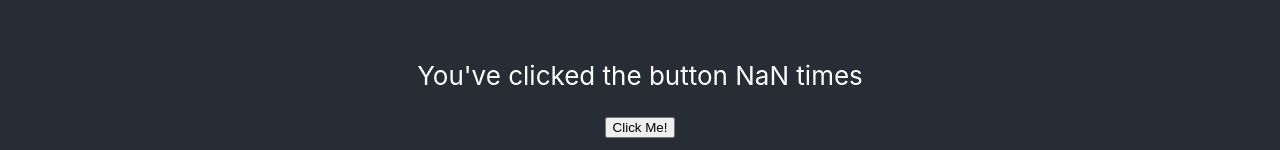
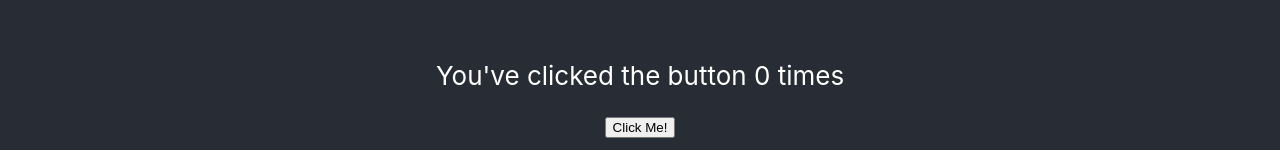
Before and after one commit to EndzheGalieva/My-react-app, a React (Create React App) app: page /counter in a window 1280 px wide. Shown: the part 512-662 px from the top of the page. Built offline with nearby package versions, Linux system fonts and the light colour scheme.

Commit message:
use the children prop

```diff
--- a/src/CongratulationsMessage.js
+++ b/src/CongratulationsMessage.js
@@ -1,14 +1,14 @@
 import React, { useEffect } from 'react';
 
-export const CongratulationsMessage = ({ numberOfClicks, threshold, onHide }) => {
+export const CongratulationsMessage = ({ threshold, onHide }) => {
     useEffect(() => {
         return () => console.log('CongratulationsMessage unmounting!');
     }, []);
 
-    return numberOfClicks >= threshold
-       ? <>
+    return (
+       <>
            <h1>Congratulations! You've reached {threshold} number of clicks!</h1>
            <button onClick={onHide}>Hide</button>
        </>
-       : null;
+    );
 }
--- /dev/null
+++ b/src/DisplayIf.js
@@ -0,0 +1,7 @@
+import React from 'react';
+
+export const DisplayIf = ({ condition, children }) => {
+  return condition
+    ? children
+    : null;
+}
--- a/src/pages/CounterButtonPage.js
+++ b/src/pages/CounterButtonPage.js
@@ -1,27 +1,27 @@
-import React, { useState } from 'react';
-import { useLocation  } from 'react-router-dom';
-import { parse } from 'query-string';
-import { CounterButton } from "../CounterButton";
-import { CongratulationsMessage } from "../CongratulationsMessage";
+import React, {useState} from 'react';
+import {useLocation} from 'react-router-dom';
+import {parse} from 'query-string';
+import {CounterButton} from "../CounterButton";
+import {CongratulationsMessage} from "../CongratulationsMessage";
+import {DisplayIf} from '../DisplayIf';
 
 export const CounterButtonPage = () => {
   const location = useLocation();
-  const startingValue = parse(location.search).startingValue;
+  const startingValue = parse(location.search).startingValue || 0;
   const [numberOfClicks, setNumberOfClicks] = useState(Number(startingValue));
   const [hideMessage, setHideMessage] = useState(false);
 
   const increment = () => setNumberOfClicks(numberOfClicks + 1);
 
   return (
-      <>
+    <>
       <h1>The Counter Button Page</h1>
-      {hideMessage
-       ? null
-       : <CongratulationsMessage
-           numberOfClicks={numberOfClicks}
-           threshold={10}
-           onHide={() => setHideMessage(true)} />}
-        <CounterButton onIncrement={increment} numberOfClicks={numberOfClicks} />
+      <DisplayIf condition={!hideMessage && numberOfClicks >= 10}>
+        <CongratulationsMessage
+          threshold={10}
+          onHide={() => setHideMessage(true)}/>
+      </DisplayIf>
+      <CounterButton onIncrement={increment} numberOfClicks={numberOfClicks}/>
     </>
   );
 }
```
